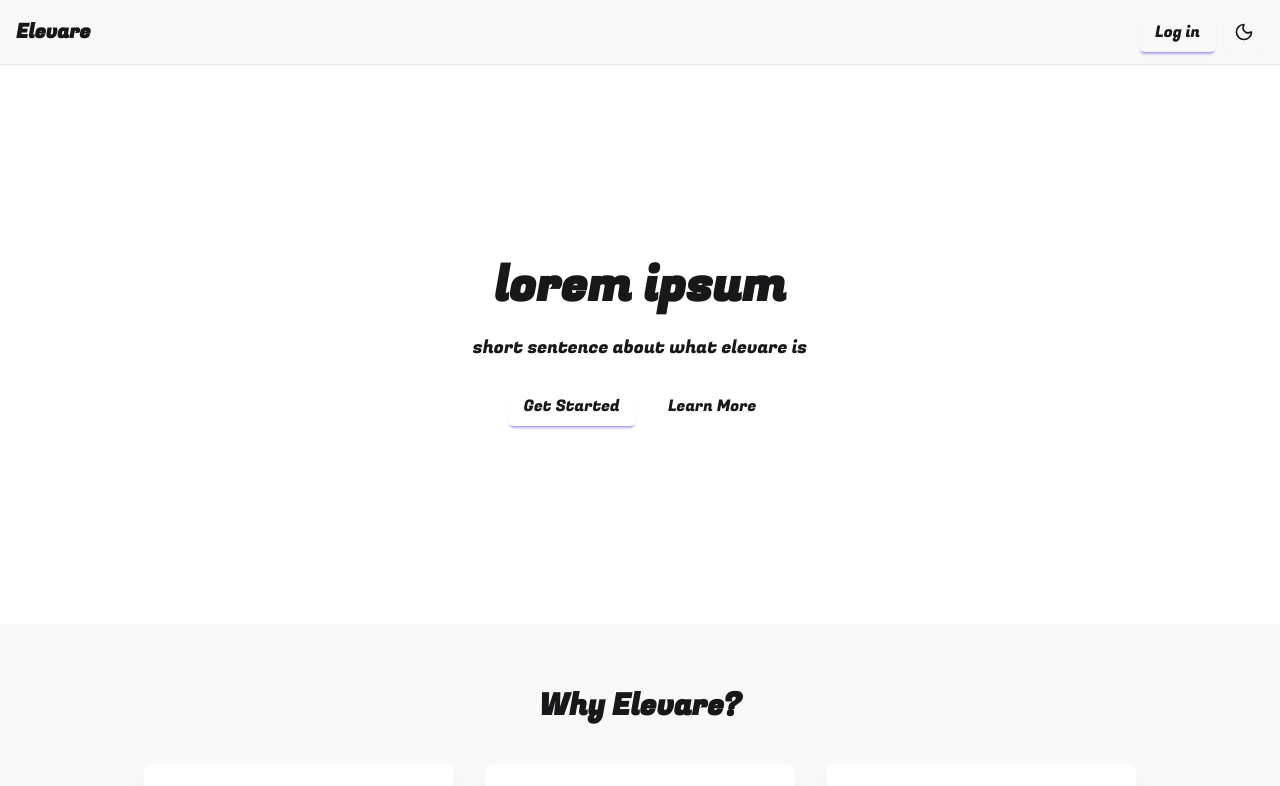
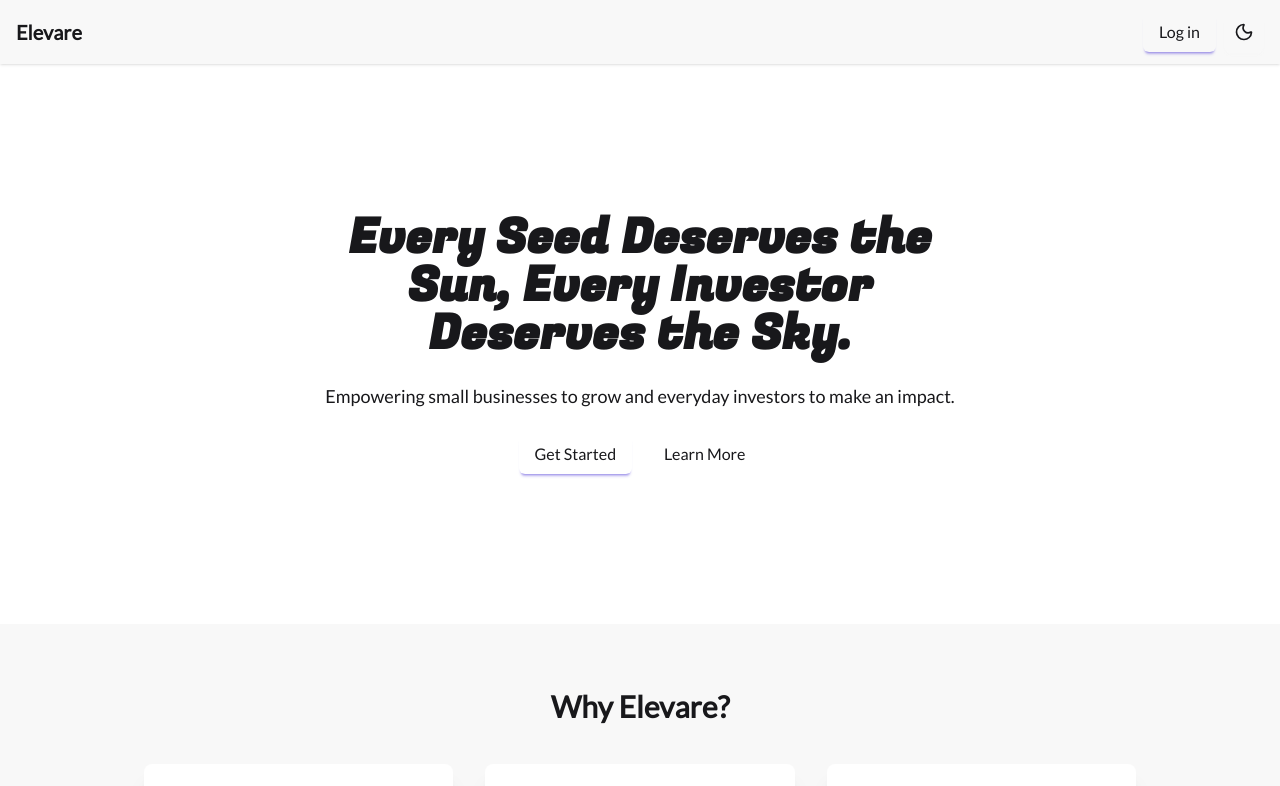
Before and after one commit to EmmaMartin123/Industrial_Project, a Next.js app in the folder frontend/: page / in a window 1280 px wide. Shown: the top 786 px of the page. Built offline with nearby package versions, Linux system fonts and the light colour scheme; no server answers.

Commit message:
add new font

```diff
--- a/frontend/app/(home)/page.tsx
+++ b/frontend/app/(home)/page.tsx
@@ -33,11 +33,11 @@ export default function Home() {
 			<section className="hero min-h-[70vh] bg-base-100">
 				<div className="hero-content text-center">
 					<div className="max-w-2xl">
-						<h1 className="text-5xl font-bold">
-							lorem ipsum
+						<h1 className="text-5xl font-bold font-fugaz-one">
+							Every Seed Deserves the Sun, Every Investor Deserves the Sky.
 						</h1>
 						<p className="py-6 text-lg">
-							short sentence about what elevare is
+							Empowering small businesses to grow and everyday investors to make an impact.
 						</p>
 						<div className="flex justify-center gap-4">
 							<Button onClick={handleGetStarted}>Get Started</Button>
--- a/frontend/app/globals.css
+++ b/frontend/app/globals.css
@@ -5,6 +5,10 @@
 @import "tailwindcss";
 @plugin 'daisyui';
 
-body {
+.font-fugaz-one {
 	font-family: "Fugaz One", sans-serif;
 }
+
+body {
+	font-family: "Lato", sans-serif;
+}
--- a/frontend/app/layout.tsx
+++ b/frontend/app/layout.tsx
@@ -4,11 +4,18 @@ import { Toaster } from "react-hot-toast"
 import Navbar from "@/components/Navbar";
 import Footer from "@/components/Footer";
 import { Fugaz_One } from "next/font/google";
+import { Lato } from "next/font/google";
 
 const fugazOne = Fugaz_One({
   subsets: ["latin"],
   weight: "400",
   variable: "--font-fugaz-one",
+});
+
+const lato = Lato({
+  subsets: ["latin"],
+  weight: "400",
+  variable: "--font-lato",
 });
 
 export const metadata: Metadata = {
@@ -22,10 +29,12 @@ export default function RootLayout({
 	children: React.ReactNode;
 }>) {
 	return (
-		<html lang="en" className={fugazOne.variable}>
-			<body className="font-fugaz" >
+		<html lang="en" className={lato.variable}>
+			<body className="font-lato" >
 				<Navbar />
+
 				{children}
+
 				<Toaster position="top-right" reverseOrder={false} />
 
 				<Footer />
--- a/frontend/components/Navbar.tsx
+++ b/frontend/components/Navbar.tsx
@@ -3,7 +3,7 @@
 import { useAuthStore } from "@/lib/store/authStore"
 import { useRouter, usePathname } from "next/navigation"
 import { useEffect } from "react"
-import ThemeToggle from "@/components/ThemeToggle"
+import ThemeToggler from "@/components/ThemeToggler"
 import Button from "@/components/Button"
 
 export default function Navbar() {
@@ -58,7 +58,7 @@ export default function Navbar() {
 					</>
 				)}
 
-				<ThemeToggle />
+				<ThemeToggler />
 			</div>
 		</nav>
 	)
--- a/frontend/package.json
+++ b/frontend/package.json
@@ -13,6 +13,7 @@
     "@emotion/styled": "^11.14.1",
     "@next/font": "^14.2.15",
     "@supabase/supabase-js": "^2.57.4",
+    "@tsparticles/react": "^3.0.0",
     "axios": "^1.10.0",
     "daisyui": "^5.1.14",
     "framer-motion": "^12.23.19",
@@ -21,6 +22,7 @@
     "react": "19.1.0",
     "react-dom": "19.1.0",
     "react-hot-toast": "^2.5.2",
+    "react-tsparticles": "^2.12.2",
     "zustand": "^5.0.6"
   },
   "devDependencies": {
```
Also changed, not shown: frontend/components/ThemeToggler.tsx (renamed from frontend/components/ThemeToggle.tsx), 1 other file (tests, documents, lock files or other folders).
